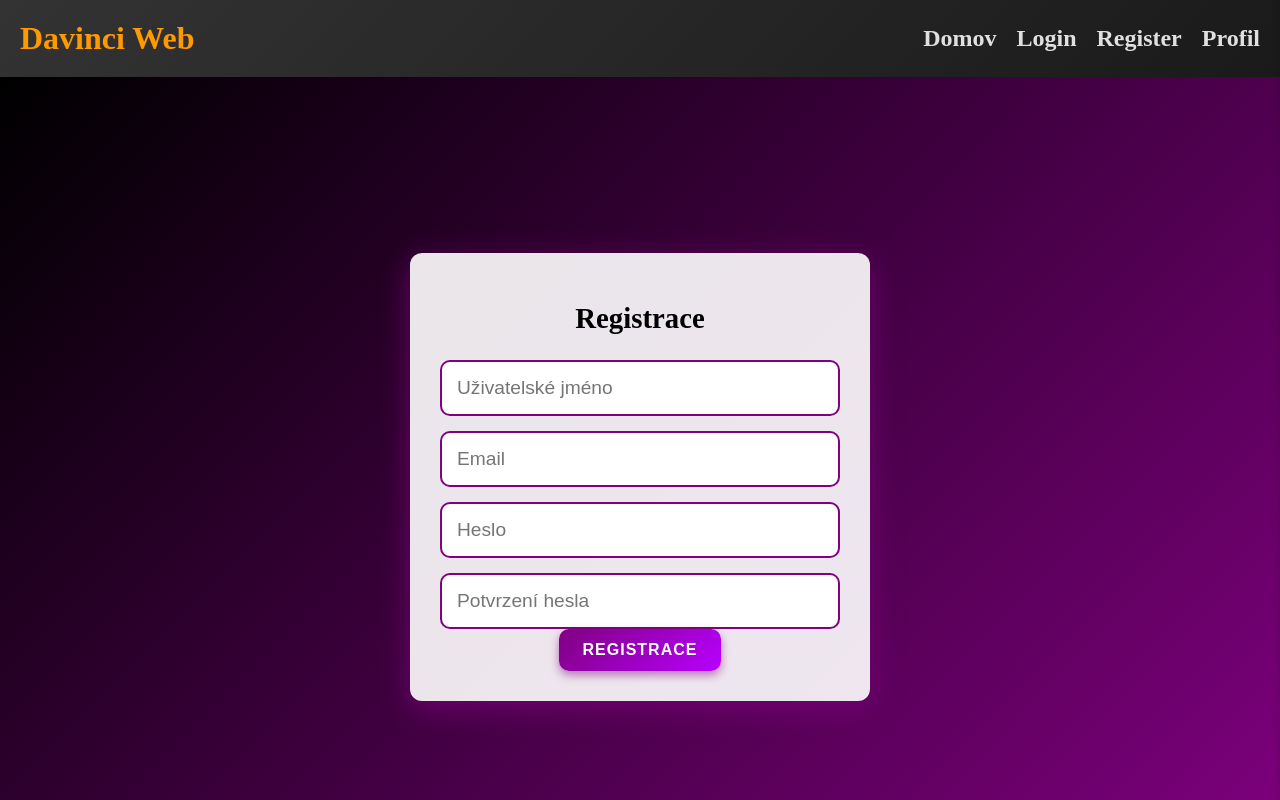
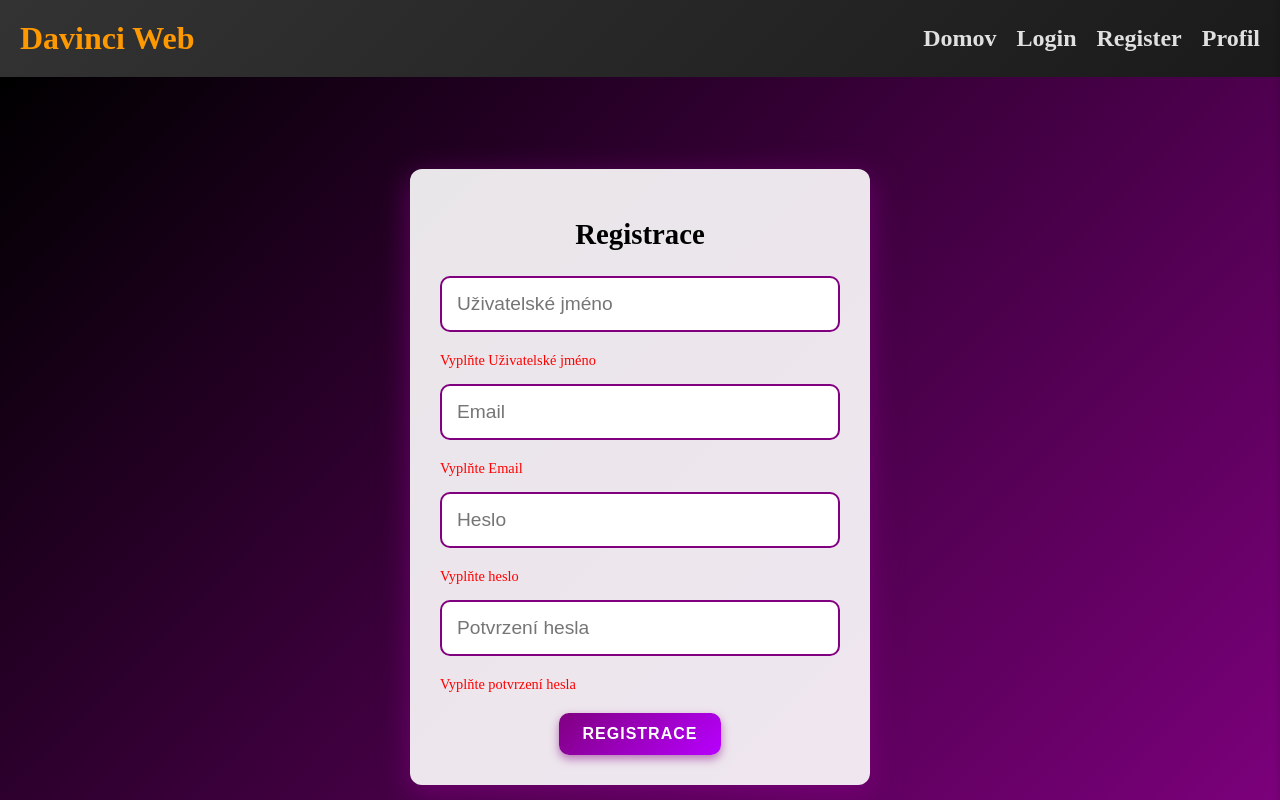
Before and after one commit to Marat141/SvelteKit-5, a SvelteKit app: page /Register in a window 1280 px wide. Both pictures are taken after a click on the button "REGISTRACE". Shown: the top 800 px of the page. Built offline with nearby package versions, Linux system fonts and the light colour scheme.

Commit message:
Login, Refister

```diff
--- a/src/routes/Register/+page.svelte
+++ b/src/routes/Register/+page.svelte
@@ -4,15 +4,59 @@
 	import Button from '../../lib/components/Button.svelte';
 
 	let userName = $state('');
-    let Email = $state('');
-    let Password = $state('');
+	let userNameError = $state('');
+	let email = $state('');
+	let emailError = $state('');
+	let password = $state('');
+	let passwordError = $state('');
 	let confirmPassword = $state('');
+	let confirmPasswordError = $state('');
 
-    function handleRegister() {
-        if (Password === confirmPassword) {
-            console.log('Registrace úspěšná:', { userName, Email, Password });
+	function submitForm() {
+		let hasError = false;
+
+		// Kontrola uživatelského jména
+		if (!userName.trim()) {
+			userNameError = 'Vyplňte Uživatelské jméno';
+			hasError = true;
 		} else {
-            console.error('Hesla se neshodují.');
+			userNameError = '';
+		}
+
+		// Kontrola emailu
+		if (!email.trim()) {
+			emailError = 'Vyplňte Email';
+			hasError = true;
+		} else {
+			emailError = '';
+		}
+
+		// Kontrola hesla
+		if (!password.trim()) {
+			passwordError = 'Vyplňte heslo';
+			hasError = true;
+		} else {
+			passwordError = '';
+		}
+
+		// Kontrola potvrzení hesla
+		if (!confirmPassword.trim()) {
+			confirmPasswordError = 'Vyplňte potvrzení hesla';
+			hasError = true;
+		} else if (password !== confirmPassword) {
+			confirmPasswordError = 'Hesla se neshodují';
+			hasError = true;
+		} else {
+			confirmPasswordError = '';
+		}
+
+		// Zpracování formuláře, pokud nejsou chyby
+		if (!hasError) {
+			console.log('Formulář byl úspěšně odeslán!', {
+				userName,
+				email,
+				password,
+			});
 		}
 	}
 </script>
@@ -23,21 +67,39 @@
 	<div class="window-register">
 		<h1>Registrace</h1>
 		<div class="inputs">
+			<!-- Uživatelské jméno -->
 			<input type="text" placeholder="Uživatelské jméno" bind:value={userName} />
-            <input type="email" placeholder="Email" bind:value={Email} />
-            <input type="password" placeholder="Heslo" bind:value={Password} />
+			{#if userNameError}
+				<div class="error-message">{userNameError}</div>
+			{/if}
+
+			<!-- Email -->
+			<input type="email" placeholder="Email" bind:value={email} />
+			{#if emailError}
+				<div class="error-message">{emailError}</div>
+			{/if}
+
+			<!-- Heslo -->
+			<input type="password" placeholder="Heslo" bind:value={password} />
+			{#if passwordError}
+				<div class="error-message">{passwordError}</div>
+			{/if}
+
+			<!-- Potvrzení hesla -->
 			<input type="password" placeholder="Potvrzení hesla" bind:value={confirmPassword} />
+			{#if confirmPasswordError}
+				<div class="error-message">{confirmPasswordError}</div>
+			{/if}
 		</div>
 
 		<Button
 			label="Registrace"
 			class="custom-register-button"
-            onclick={handleRegister} />
+			onClick={submitForm} />
 	</div>
 </main>
 
 <Footer />
-
 
 <style lang="scss">
 main {
@@ -47,7 +109,7 @@ main {
 	display: flex;
 	justify-content: center;
 	align-items: center;
-    background: linear-gradient(135deg, #000000, #800080); // Přechod mezi černou a fialovou
+	background: linear-gradient(135deg, #000000, #800080);
 }
 
 .window-register {
@@ -58,7 +120,7 @@ main {
 	width: 90%;
 	max-width: 400px;
 	text-align: center;
-    animation: glow 3s infinite; // Jemná animace záře
+	animation: glow 3s infinite;
 }
 
 .window-register h1 {
@@ -70,11 +132,9 @@ main {
 .inputs {
 	display: flex;
 	flex-direction: column;
-    gap: 15px; // Menší mezery mezi inputy
-    margin-top: 20px;
+	gap: 15px;
+	margin-bottom: 20px;
 }
-
-
 
 .inputs input {
 	padding: 15px;
@@ -92,6 +152,13 @@ main {
 	box-shadow: 0px 0px 10px #b800ff;
 }
 
+.error-message {
+	color: #ff0000;
+	font-size: 0.9rem;
+	margin-top: 5px;
+	text-align: left;
+}
+
 @media (max-width: 768px) {
 	.window-register {
 		padding: 20px;
```
Lines whose indentation alone changed are shown as unchanged.
